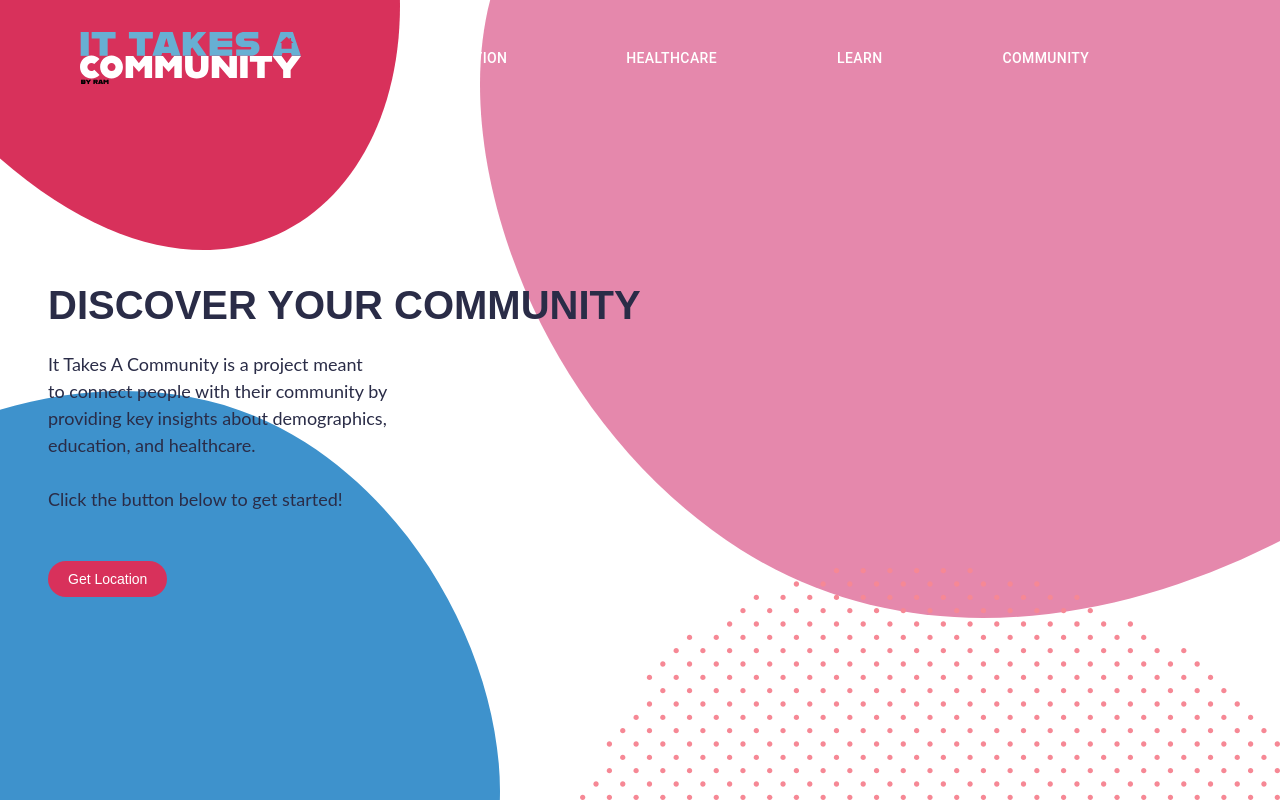
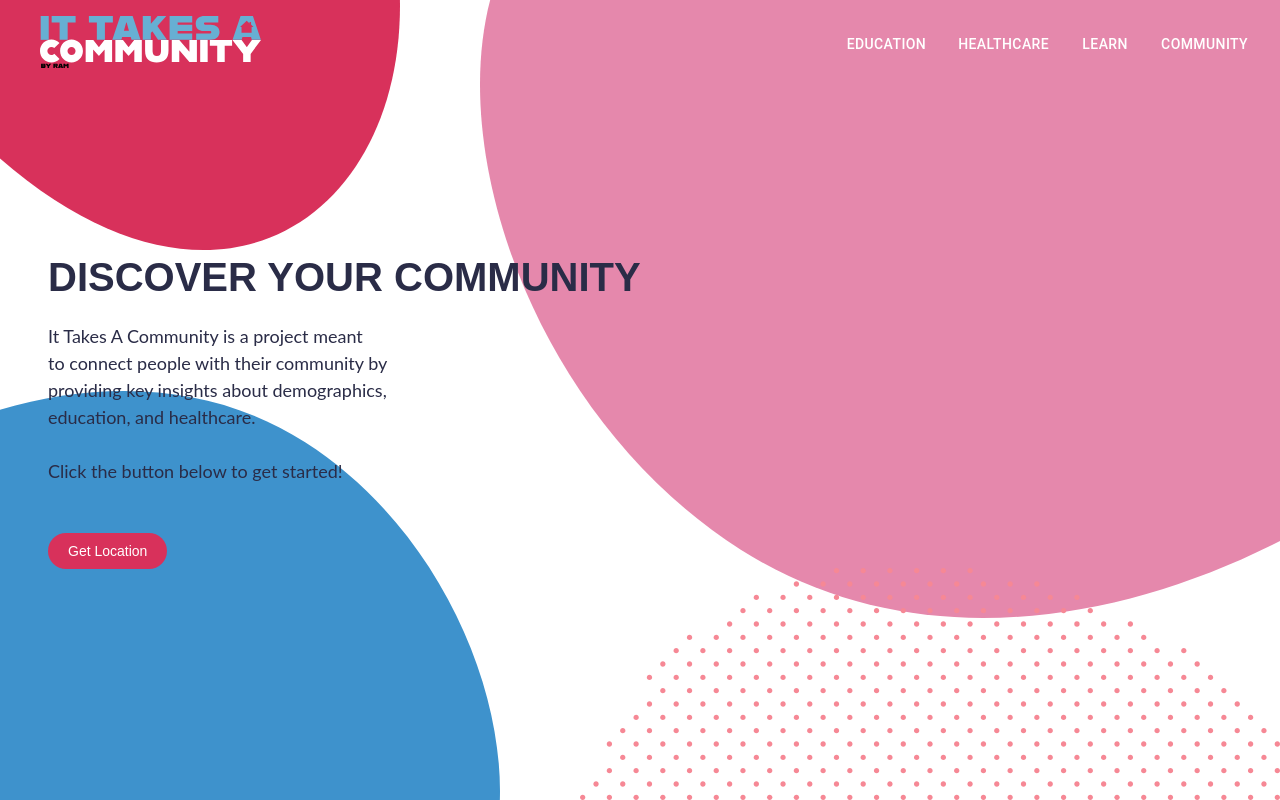
Before and after one commit to alvin-wong/it_takes_a_community, a Next.js app: page / in a window 1280 px wide. Built offline with nearby package versions, Linux system fonts and the light colour scheme.

Commit message:
Landing page is pretty much done

```diff
--- a/app/globals.css
+++ b/app/globals.css
@@ -17,24 +17,14 @@
 
 .header {
   height: 84px;
-  background-color: transparent; /* Header background should be transparent */
-}
-
-.inner {
-  height: 100%;
-  display: flex;
-  justify-content: space-between;
-  align-items: center;
-  padding: 1rem;
+  background-color: transparent;
+  width: 100%;
 }
 
 .logo {
-  display: flex;
-  align-items: center;
   padding: 1rem;
   height: 84px;
   cursor: pointer;
-  margin-left: -1rem; /* Move the logo further to the left */
 }
 
 .logo img {
@@ -42,14 +32,11 @@
 }
 
 .link {
-  display: block;
-  line-height: 1;
   padding: 8px 12px;
   text-decoration: none;
   color: var(--background-color, #000); /* Add fallback */
   font-size: 16px;
   font-weight: 500;
-  position: relative; /* Required for underline animation */
   font-family: 'alfarn', sans-serif;
 }
 
--- a/app/header.js
+++ b/app/header.js
@@ -7,13 +7,8 @@ import {
   Toolbar,
   IconButton,
   Button,
-  Container,
-  Box,
-  Menu,
-  MenuItem,
-  useMediaQuery
+  Stack
 } from '@mui/material';
-import { Menu as MenuIcon } from '@mui/icons-material';
 import { createTheme, ThemeProvider } from '@mui/material/styles';
 
 // Define the links for the navigation menu
@@ -33,18 +28,6 @@ export function HeaderSimple() {
       mode: 'light', // Force light mode
     },
   });
-
-  const isMobile = useMediaQuery(theme.breakpoints.down('xs')); // Check if the screen is mobile
-
-  // Open the mobile menu
-  const handleMenuOpen = (event) => {
-    setAnchorEl(event.currentTarget);
-  };
-
-  // Close the mobile menu
-  const handleMenuClose = () => {
-    setAnchorEl(null);
-  };
 
   // Generate the navigation items
   const items = links.map((link) => (
@@ -66,57 +49,14 @@ export function HeaderSimple() {
   return (
     <ThemeProvider theme={theme}>
       <AppBar position="static" sx={{ backgroundColor: 'transparent', boxShadow: 'none' }}>
-        <Container maxWidth="lg">
-          <Toolbar disableGutters className="inner">
-            {/* Ensure logo is positioned at far left */}
-            <Box sx={{ display: 'flex', alignItems: 'center', justifyContent: 'flex-start' }}>
-              <Link href="/">
-                <img src="/itac-logo.svg" alt="HackGT Logo" className="logo" />
-              </Link>
-            </Box>
-
-            {/* Right-aligned navigation links */}
-            <nav className="nav" style={{ flexGrow: 1 }}>
-              <Box sx={{ display: { xs: 'none', md: 'flex' }, justifyContent: 'space-evenly', width: '100%' }}>
-                {items}
-              </Box>
-
-              {/* Mobile menu */}
-              {isMobile && (
-                <>
-                  <IconButton
-                    edge="start"
-                    color="inherit"
-                    aria-label="menu"
-                    onClick={handleMenuOpen}
-                    sx={{ ml: 'auto' }}
-                  >
-                    <MenuIcon />
-                  </IconButton>
-                  <Menu
-                    anchorEl={anchorEl}
-                    open={Boolean(anchorEl)}
-                    onClose={handleMenuClose}
-                    keepMounted
-                    sx={{ display: { xs: 'block', md: 'none' } }}
-                  >
-                    {links.map((link) => (
-                      <MenuItem
-                        key={link.label}
-                        onClick={() => {
-                          setActive(link.link);
-                          handleMenuClose();
-                        }}
-                      >
-                        {link.label}
-                      </MenuItem>
-                    ))}
-                  </Menu>
-                </>
-              )}
-            </nav>
-          </Toolbar>
-        </Container>
+        <Toolbar sx={{ display: 'flex', justifyContent: 'space-between' }}>
+          <Link href='/' edge='start'>
+            <img src="/itac-logo.svg" alt="HackGT Logo" className="logo" />
+          </Link>
+          <Stack direction='row' spacing={2} sx={{ marginLeft: 'auto' }}>
+            {items}
+          </Stack>
+        </Toolbar>
       </AppBar>
     </ThemeProvider>
   );
```
